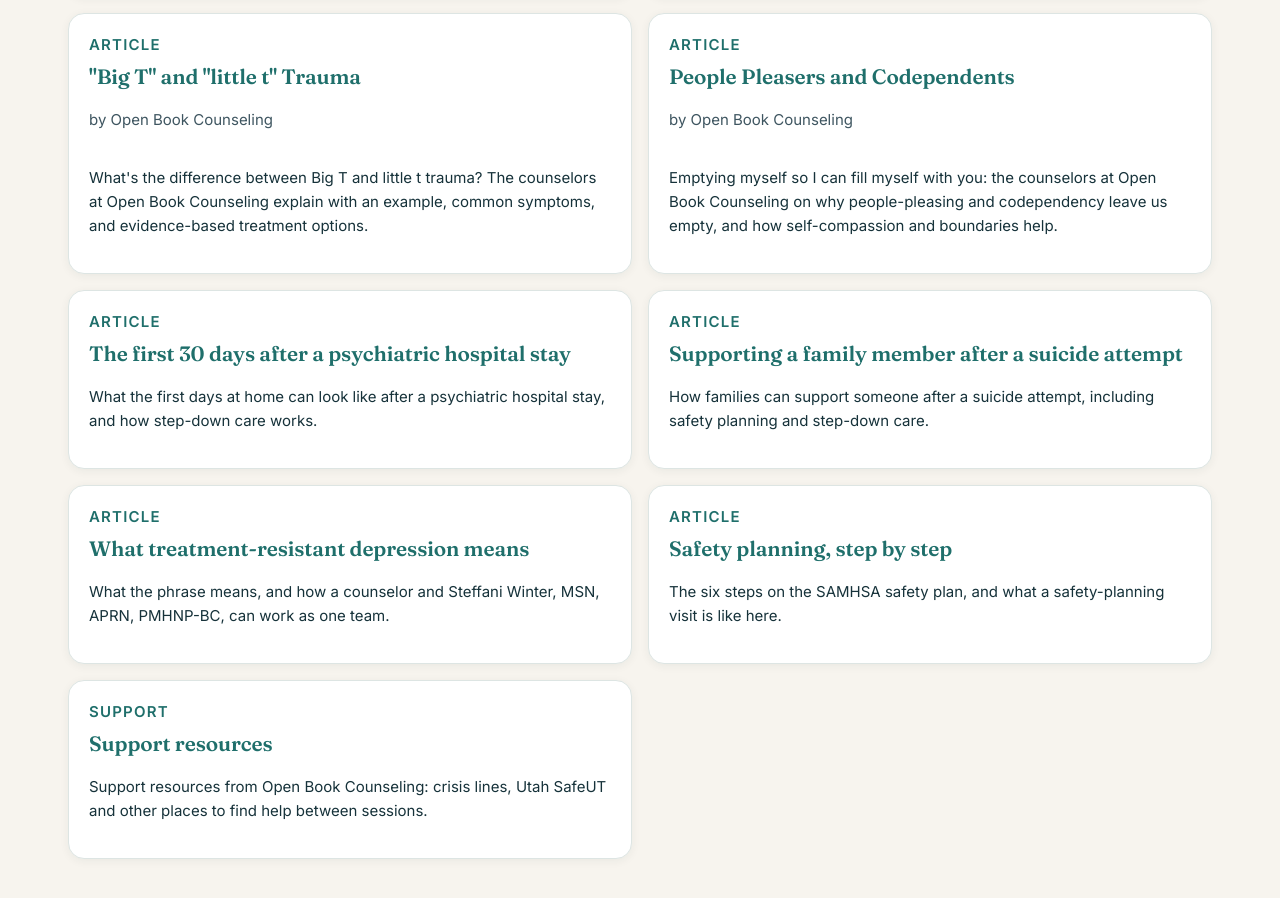
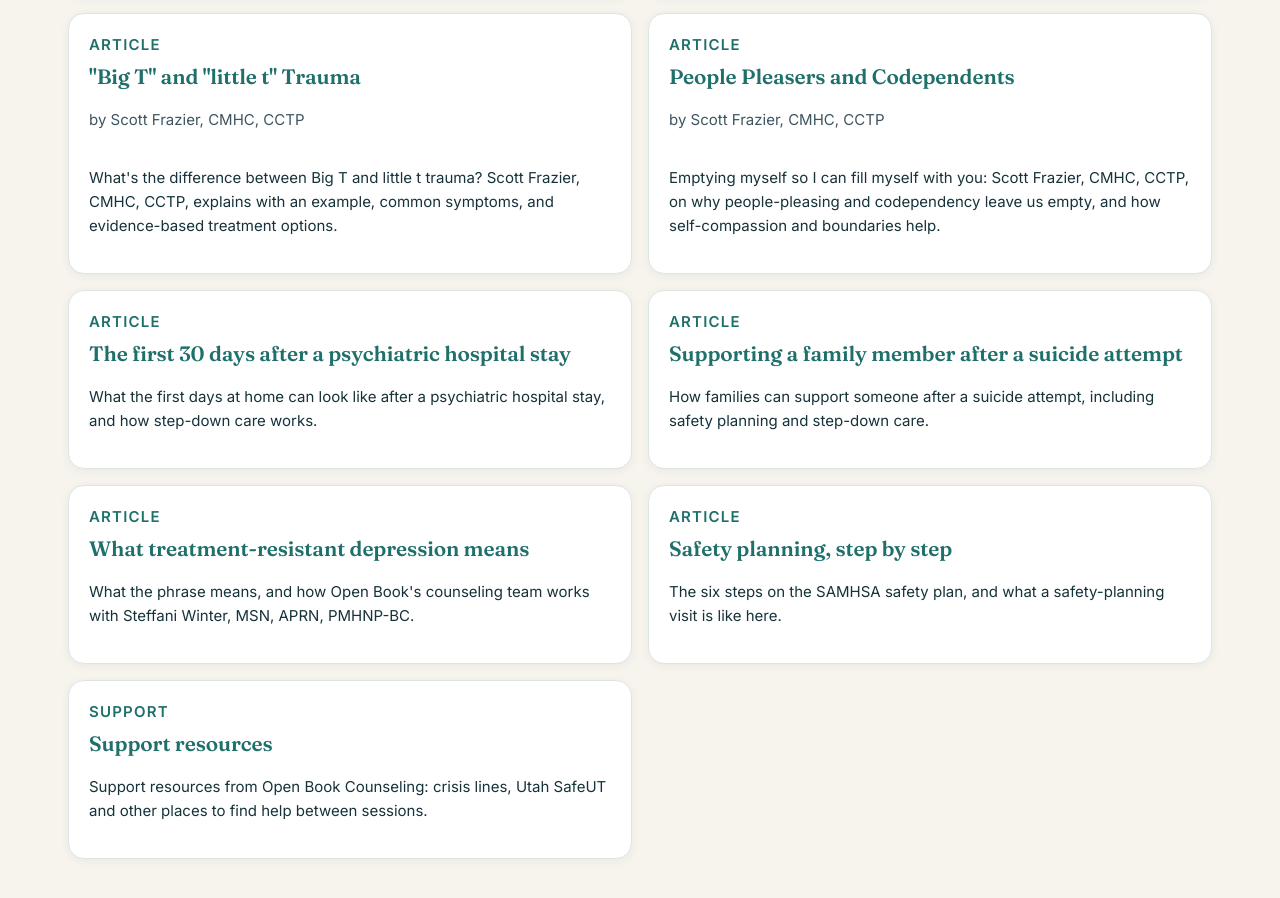
Before and after one commit to sfrazier610-dotcom/obc-storybook, a plain HTML site: page professional/resources/index.html in a window 1280 px wide. Shown: the part 878-1776 px from the top of the page. Drawn offline with Linux system fonts and the light colour scheme.

Commit message:
Use the counseling team for depression and suicide care.
Scott stays on the resources index where an article is his own. Post-hospital, safety-planning, and treatment-resistant care now name Open Book's counseling team with Steffani Winter.

Co-authored-by: sfrazier610-dotcom <sfrazier610-dotcom@users.noreply.github.com>

```diff
--- a/professional/resources/index.html
+++ b/professional/resources/index.html
@@ -22,11 +22,11 @@
 <a class="res-card" href="therapy-for-kids-8-and-up.html"><p class="eyebrow">Article</p><h2>Therapy for kids 8 and up</h2><p>Children and teens counseling at Open Book is for kids and teens, including play therapy.</p></a>
 <a class="res-card" href="medication-and-therapy-together.html"><p class="eyebrow">Article</p><h2>How medication management and therapy work together</h2><p>Open Book Counseling offers psychiatric medication management coordinated with therapy when therapy is part of your care.</p></a>
 <a class="res-card" href="couples-patterns.html"><p class="eyebrow">Article</p><h2>The patterns couples get stuck in</h2><p>Couples therapy at Open Book is counseling for couples who want to understand the patterns they get stuck in and strengthen their connection.</p></a>
-<a class="res-card" href="trauma-talk.html"><p class="eyebrow">Article</p><h2>&quot;Big T&quot; and &quot;little t&quot; Trauma</h2><p class="byline">by Open Book Counseling</p><p>What&#x27;s the difference between Big T and little t trauma? The counselors at Open Book Counseling explain with an example, common symptoms, and evidence-based treatment options.</p></a>
-<a class="res-card" href="people-pleasers-and-codependents.html"><p class="eyebrow">Article</p><h2>People Pleasers and Codependents</h2><p class="byline">by Open Book Counseling</p><p>Emptying myself so I can fill myself with you: the counselors at Open Book Counseling on why people-pleasing and codependency leave us empty, and how self-compassion and boundaries help.</p></a>
+<a class="res-card" href="trauma-talk.html"><p class="eyebrow">Article</p><h2>&quot;Big T&quot; and &quot;little t&quot; Trauma</h2><p class="byline">by Scott Frazier, CMHC, CCTP</p><p>What&#x27;s the difference between Big T and little t trauma? Scott Frazier, CMHC, CCTP, explains with an example, common symptoms, and evidence-based treatment options.</p></a>
+<a class="res-card" href="people-pleasers-and-codependents.html"><p class="eyebrow">Article</p><h2>People Pleasers and Codependents</h2><p class="byline">by Scott Frazier, CMHC, CCTP</p><p>Emptying myself so I can fill myself with you: Scott Frazier, CMHC, CCTP, on why people-pleasing and codependency leave us empty, and how self-compassion and boundaries help.</p></a>
 <a class="res-card" href="first-30-days-after-a-psychiatric-hospital-stay.html"><p class="eyebrow">Article</p><h2>The first 30 days after a psychiatric hospital stay</h2><p>What the first days at home can look like after a psychiatric hospital stay, and how step-down care works.</p></a>
 <a class="res-card" href="supporting-a-family-member-after-a-suicide-attempt.html"><p class="eyebrow">Article</p><h2>Supporting a family member after a suicide attempt</h2><p>How families can support someone after a suicide attempt, including safety planning and step-down care.</p></a>
-<a class="res-card" href="what-treatment-resistant-depression-means.html"><p class="eyebrow">Article</p><h2>What treatment-resistant depression means</h2><p>What the phrase means, and how a counselor and Steffani Winter, MSN, APRN, PMHNP-BC, can work as one team.</p></a>
+<a class="res-card" href="what-treatment-resistant-depression-means.html"><p class="eyebrow">Article</p><h2>What treatment-resistant depression means</h2><p>What the phrase means, and how Open Book's counseling team works with Steffani Winter, MSN, APRN, PMHNP-BC.</p></a>
 <a class="res-card" href="safety-planning-step-by-step.html"><p class="eyebrow">Article</p><h2>Safety planning, step by step</h2><p>The six steps on the SAMHSA safety plan, and what a safety-planning visit is like here.</p></a>
 <a class="res-card" href="../resources.html"><p class="eyebrow">Support</p><h2>Support resources</h2><p>Support resources from Open Book Counseling: crisis lines, Utah SafeUT and other places to find help between sessions.</p></a>
 </div></section>
```
Also changed, not shown: professional/resources/first-30-days-after-a-psychiatric-hospital-stay.html (+1 -1 lines), professional/resources/safety-planning-step-by-step.html (+1 -1 lines), professional/resources/supporting-a-family-member-after-a-suicide-attempt.html (+1 -1 lines), professional/resources/what-treatment-resistant-depression-means.html (+1 -1 lines).
